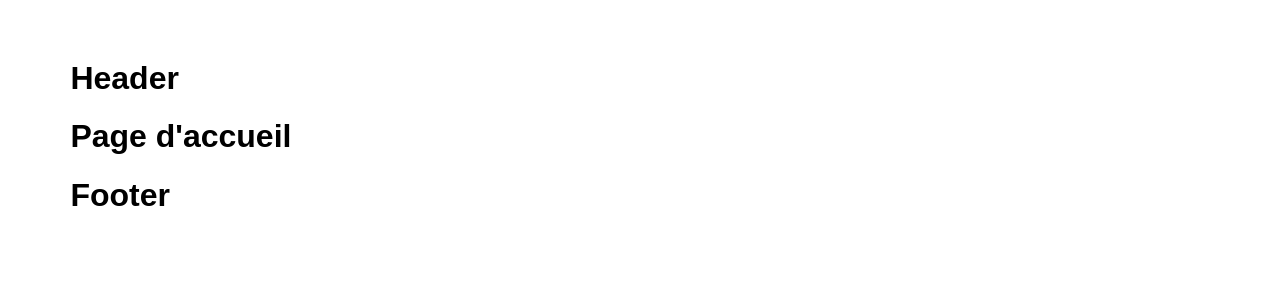
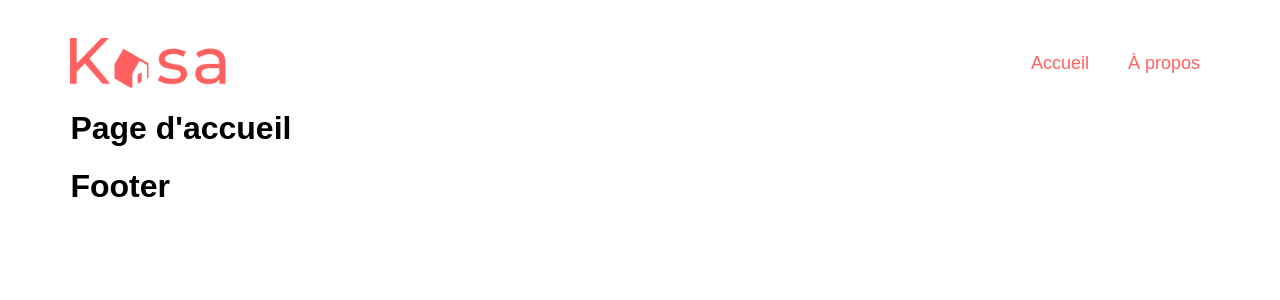
Before and after one commit to AeRyZe/kasa, a React (Create React App) app: page / in a window 1280 px wide. Shown: the top 300 px of the page. Built offline with nearby package versions, Linux system fonts and the light colour scheme; a web font is replaced by a local one.

Commit message:
feat(app): add header with style

```diff
--- a/src/Components/Header/Header.css
+++ b/src/Components/Header/Header.css
@@ -0,0 +1,22 @@
+nav {
+    display: flex;
+    justify-content: center;
+    gap: 30%;
+    white-space: nowrap;
+    margin-right: 2%;
+}
+
+header {
+    display: flex;
+    justify-content: space-between;
+    align-items: center;
+}
+
+img {
+    height: 50px;
+    width: auto;
+}
+
+a {
+    font-size: 18px;
+}
--- a/src/Components/Header/Header.jsx
+++ b/src/Components/Header/Header.jsx
@@ -1,6 +1,16 @@
+import { Link } from "react-router-dom"
+import Logo from '../../Assets/logo.png'
+import './Header.css'
+
 function Header() {
     return (
-        <h1>Header</h1>
+        <header>
+            <img src={Logo} alt="Logo de Kasa" />
+            <nav>
+                <Link to="/">Accueil</Link>
+                <Link to="/a-propos">À propos</Link>
+            </nav>
+        </header>
     )
 }
 
```
